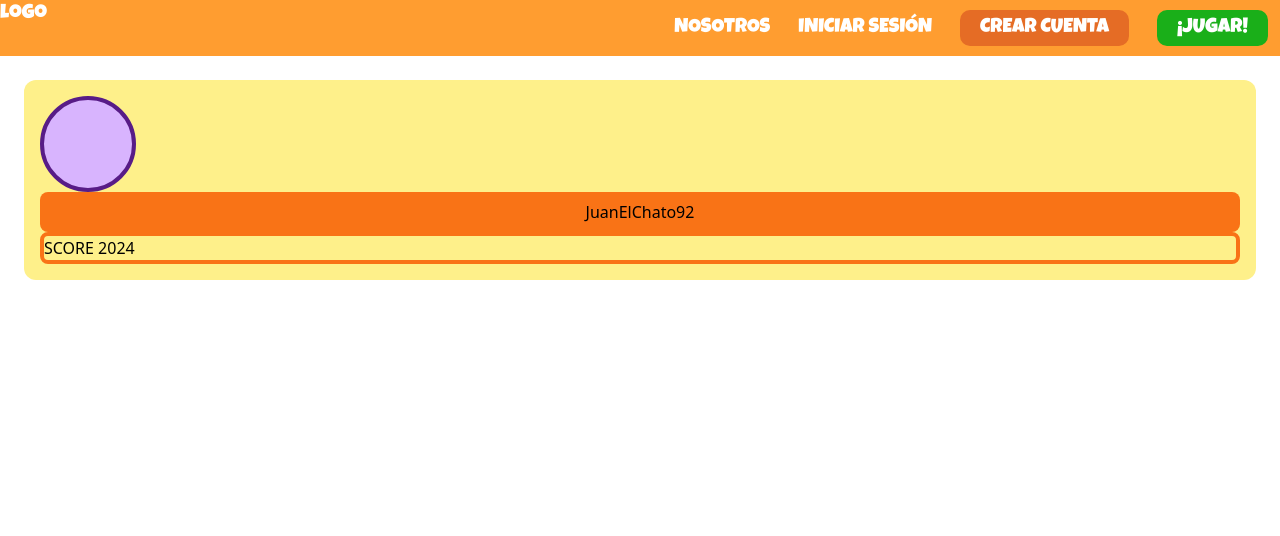
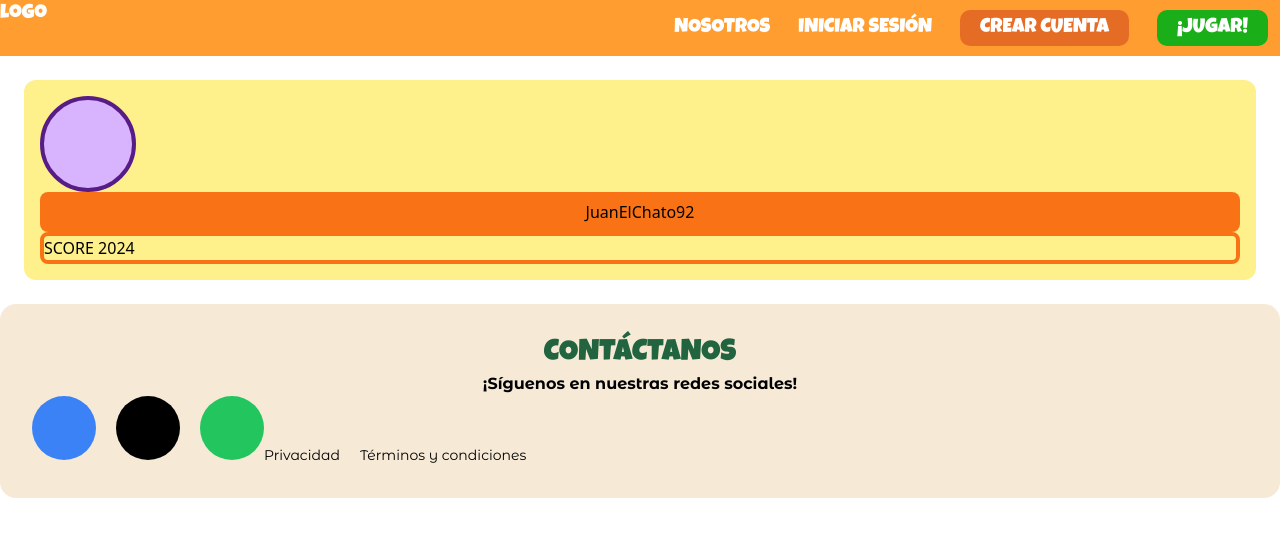
Before and after one commit to Randomlandia/frontend, a Next.js app: page /user in a window 1280 px wide. Shown: the top 536 px of the page. Built offline with nearby package versions, Linux system fonts and the light colour scheme; a web font is replaced by a local one.

Commit message:
contacto footer estructura

```diff
--- a/components/ContactoFooter.jsx
+++ b/components/ContactoFooter.jsx
@@ -0,0 +1,30 @@
+export default function ContactoFooter() {
+  return (
+    <div className="bg-oldwhite p-8 rounded-2xl ">
+      <div className="justify-center">
+        {/* TITLE + SUBTITLE */}
+        <div className="flex-col">
+          <h2 className="font-lucky text-dgreen text-3xl text-center">
+            CONTÁCTANOS
+          </h2>
+          <p className="font-mont text-black font-semibold text-center">
+            ¡Síguenos en nuestras redes sociales!
+          </p>
+        </div>
+
+        {/* ICONOS SOCIALMEDIA */}
+        <div className="inline-flex gap-5">
+          <div className="size-16 rounded-full bg-blue-500"></div>
+          <div className="size-16 rounded-full bg-black"></div>
+          <div className="size-16 rounded-full bg-green-500"></div>
+        </div>
+
+        {/* LINKS A AVISOS  */}
+        <div className="inline-flex gap-5">
+          <p className="font-mont text-black text-sm">Privacidad</p>
+          <p className="font-mont text-black text-sm">Términos y condiciones</p>
+        </div>
+      </div>
+    </div>
+  );
+}
--- a/pages/user/index.jsx
+++ b/pages/user/index.jsx
@@ -1,5 +1,6 @@
 import Navbar from "@/components/Navbar";
 import Avatar from "@/components/Avatar";
+import ContactoFooter from "@/components/ContactoFooter";
 
 export default function User() {
   return (
@@ -24,6 +25,7 @@ export default function User() {
       </div>
 
       {/* FOOTER CONTACTO */}
+      <ContactoFooter />
     </main>
   );
 }
```
